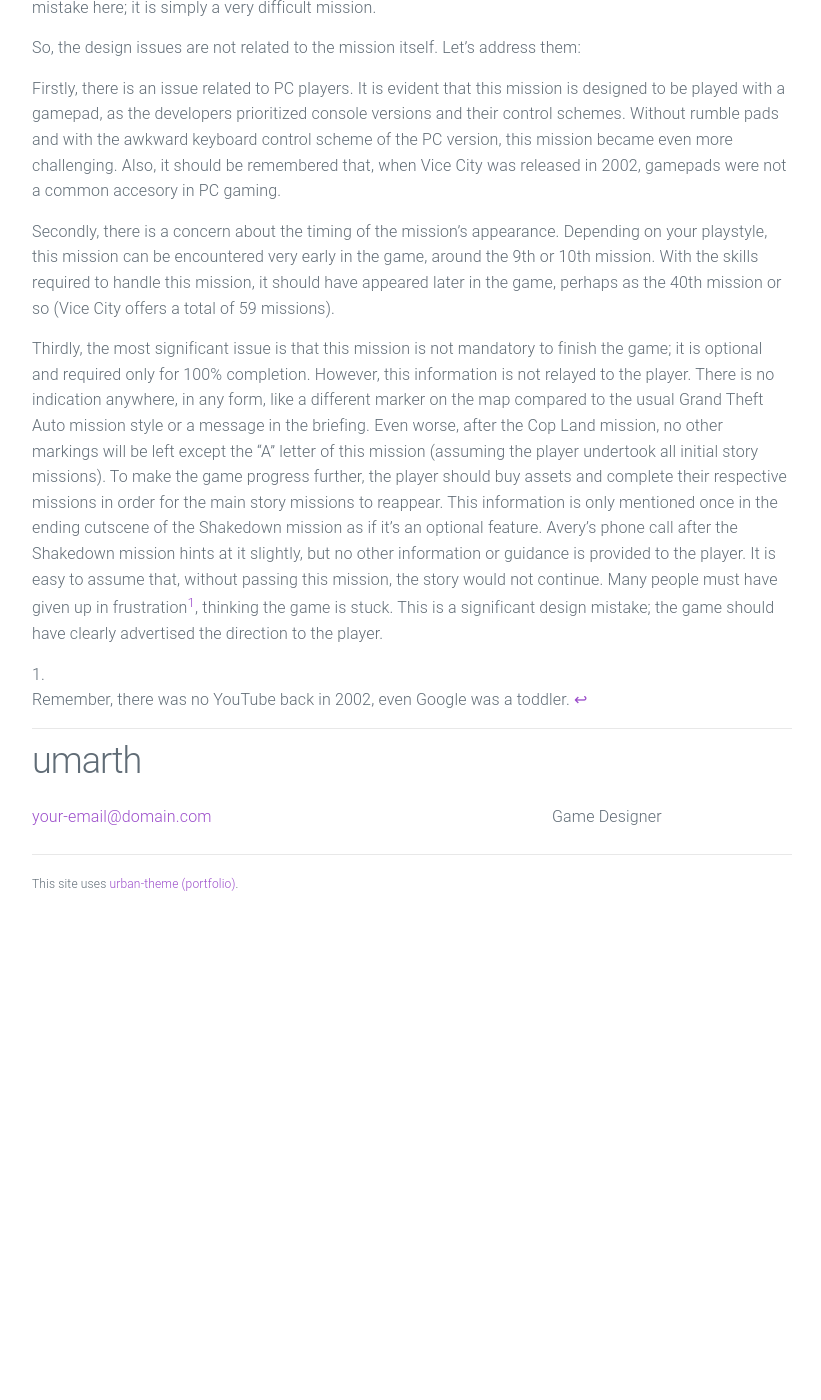
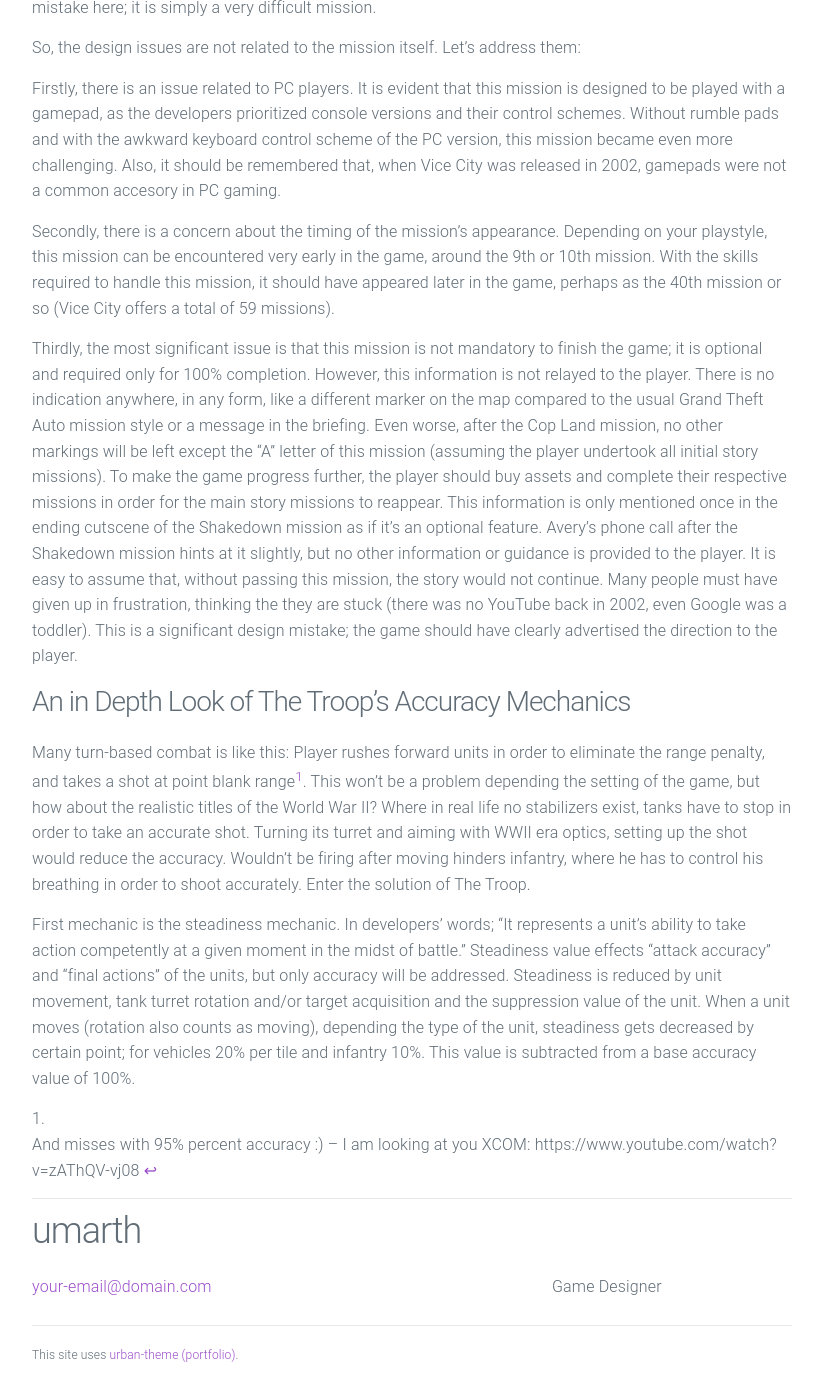
Before and after one commit to htramu/htk.github.io, a Jekyll site: the page built from blog.md, in a window 1280 px wide and 1400 px high, scrolled down 721 px. Shown: the whole window, without its empty margins (228-1049 px from the left). Built offline with Jekyll 4.4.1, drawn with Linux system fonts in a browser that asks for light colours; before the commit the page ends 1651 px from its top, so only the background shows below that.

Commit message:
Update blog.md

```diff
--- a/blog.md
+++ b/blog.md
@@ -18,6 +18,13 @@
 
 Secondly, there is a concern about the timing of the mission's appearance. Depending on your playstyle, this mission can be encountered very early in the game, around the 9th or 10th mission. With the skills required to handle this mission, it should have appeared later in the game, perhaps as the 40th mission or so (Vice City offers a total of 59 missions).
 
-Thirdly, the most significant issue is that this mission is not mandatory to finish the game; it is optional and required only for 100% completion. However, this information is not relayed to the player. There is no indication anywhere, in any form, like a different marker on the map compared to the usual Grand Theft Auto mission style or a message in the briefing. Even worse, after the Cop Land mission, no other markings will be left except the “A” letter of this mission (assuming the player undertook all initial story missions). To make the game progress further, the player should buy assets and complete their respective missions in order for the main story missions to reappear. This information is only mentioned once in the ending cutscene of the Shakedown mission as if it's an optional feature. Avery's phone call after the Shakedown mission hints at it slightly, but no other information or guidance is provided to the player. It is easy to assume that, without passing this mission, the story would not continue. Many people must have given up in frustration[^1], thinking the game is stuck. This is a significant design mistake; the game should have clearly advertised the direction to the player.
+Thirdly, the most significant issue is that this mission is not mandatory to finish the game; it is optional and required only for 100% completion. However, this information is not relayed to the player. There is no indication anywhere, in any form, like a different marker on the map compared to the usual Grand Theft Auto mission style or a message in the briefing. Even worse, after the Cop Land mission, no other markings will be left except the “A” letter of this mission (assuming the player undertook all initial story missions). To make the game progress further, the player should buy assets and complete their respective missions in order for the main story missions to reappear. This information is only mentioned once in the ending cutscene of the Shakedown mission as if it's an optional feature. Avery's phone call after the Shakedown mission hints at it slightly, but no other information or guidance is provided to the player. It is easy to assume that, without passing this mission, the story would not continue. Many people must have given up in frustration, thinking the they are stuck (there was no YouTube back in 2002, even Google was a toddler). This is a significant design mistake; the game should have clearly advertised the direction to the player.
 
-[^1]: Remember, there was no YouTube back in 2002, even Google was a toddler.
+### An in Depth Look of The Troop's Accuracy Mechanics
+
+
+Many turn-based combat is like this: Player rushes forward units in order to eliminate the range penalty, and takes a shot at point blank range[^1]. This won’t be a problem depending the setting of the game, but how about the realistic titles of the World War II? Where in real life no stabilizers exist, tanks have to stop in order to take an accurate shot.  Turning its turret and aiming with WWII era optics, setting up the shot would reduce the accuracy. Wouldn’t be firing after moving hinders infantry, where he has to control his breathing in order to shoot accurately. Enter the solution of The Troop.
+
+First mechanic is the steadiness mechanic. In developers’ words; “It represents a unit's ability to take action competently at a given moment in the midst of battle.” Steadiness value effects “attack accuracy” and “final actions” of the units, but only accuracy will be addressed. Steadiness is reduced by unit movement, tank turret rotation and/or target acquisition and the suppression value of the unit. When a unit moves (rotation also counts as moving), depending the type of the unit, steadiness gets decreased by certain point; for vehicles 20% per tile and infantry 10%. This value is subtracted from a base accuracy value of 100%.
+
+[^1]: And misses with 95% percent accuracy :) – I am looking at you XCOM: https://www.youtube.com/watch?v=zAThQV-vj08
```
